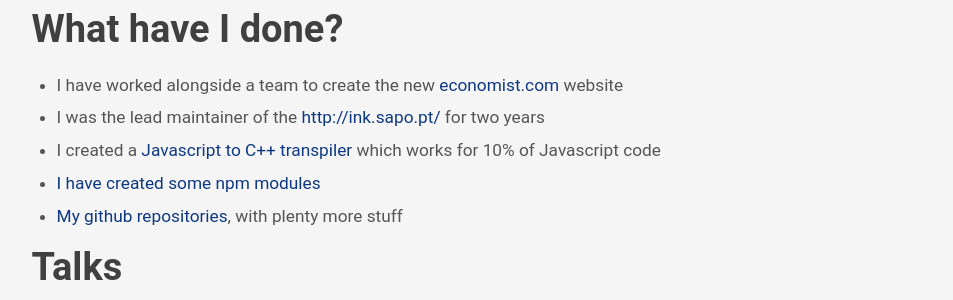
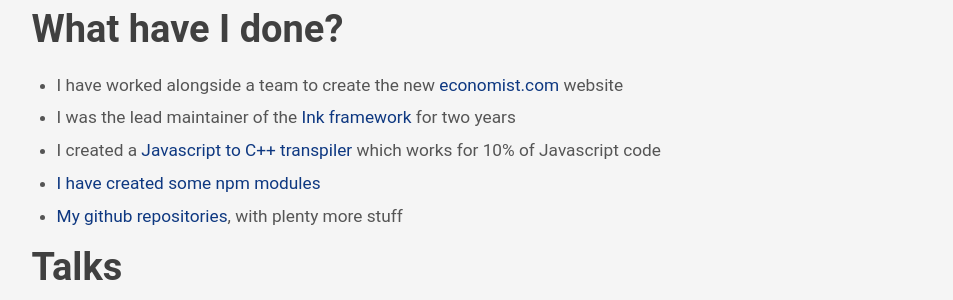
Before and after one commit to fabiosantoscode/fabiosantoscode.github.io, a Jekyll site: the page built from index.md, in a window 1280 px wide. Shown: the part 913-1213 px from the top of the page, without its empty margins (163-1116 px from the left). Built offline with Jekyll 4.4.1, drawn with Linux system fonts in a browser that asks for light colours; some web fonts are replaced; some of the changed lines change nothing that is shown.

Commit message:
Fix ink framework link
You had it the other way around ;)

```diff
--- a/index.md
+++ b/index.md
@@ -16,7 +16,7 @@ I'm a passionate software engineer and architect, specialising in node.js, React
 # What have I done?
 
  * I have worked alongside a team to create the new [economist.com](https://www.economist.com/) website
- * I was the lead maintainer of the [http://ink.sapo.pt/](Ink framework) for two years
+ * I was the lead maintainer of the [Ink framework](http://ink.sapo.pt/) for two years
  * I created a [Javascript to C++ transpiler](https://github.com/fabiosantoscode/js2cpp) which works for 10% of Javascript code
  * [I have created some npm modules](http://npmjs.com/~fabiosantoscode)
  * [My github repositories](http://github.com/fabiosantoscode), with plenty more stuff
```
